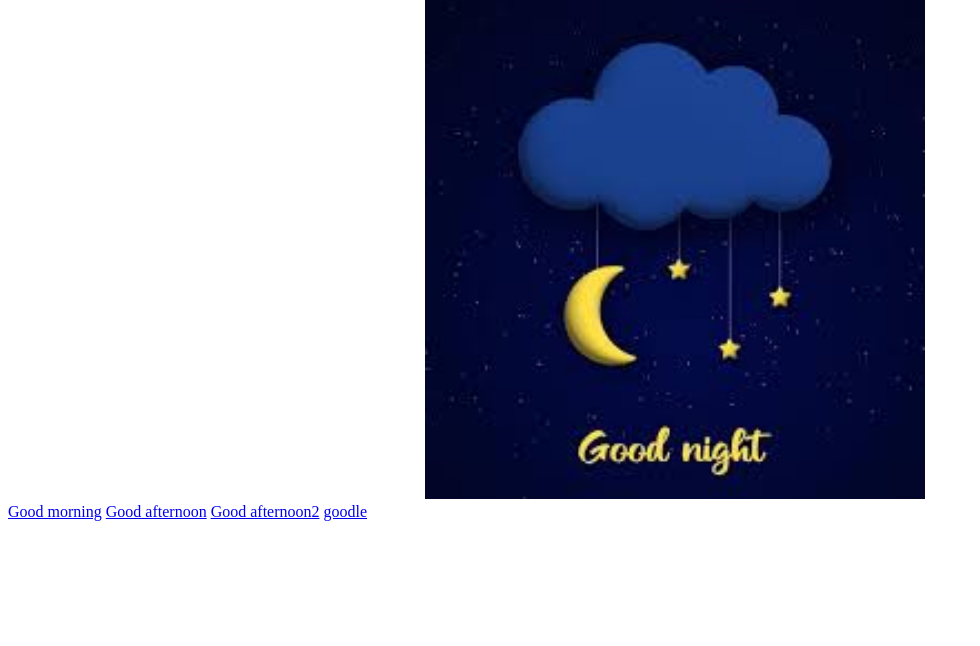
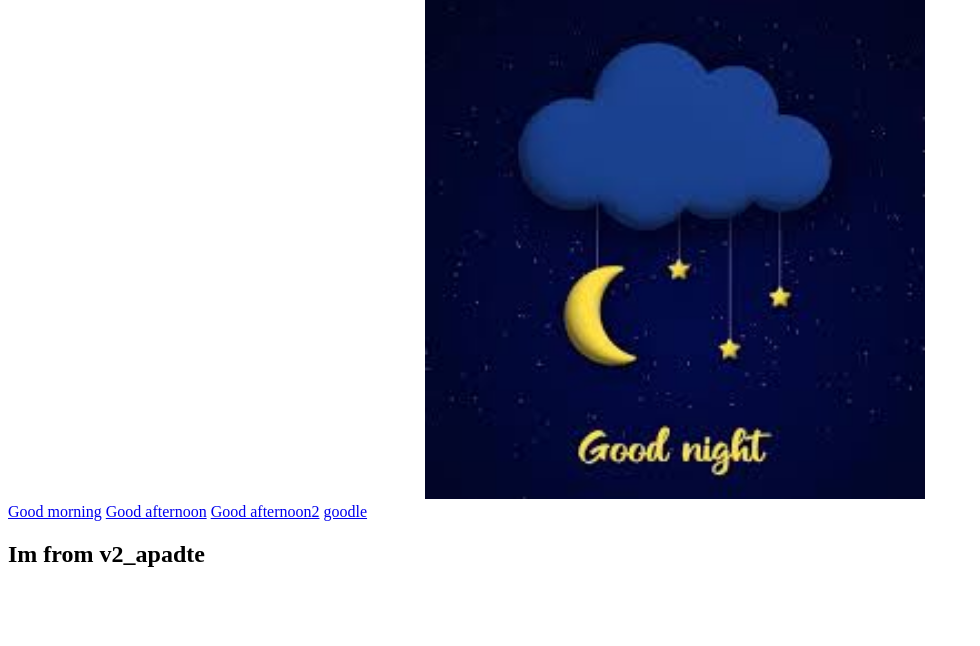
Before and after one commit to bharath447/date-time-, a Django app: page / in a window 1280 px wide; the page is wider, and only the part inside the window is pictured. Shown: the part 139-785 px from the top of that part, without its empty margins (0-980 px from the left). Run offline with Django 4.2, Linux system fonts and the light colour scheme.

Commit message:
added v2_apdate file

```diff
--- a/templates/testapp/wish.html
+++ b/templates/testapp/wish.html
@@ -28,5 +28,6 @@
     <a href="afternoon.html">Good afternoon</a>
     <a href="afternoon.html">Good afternoon2</a>
     <a href="https://www.google.co.in/">goodle</a>
+    <h2>Im from v2_apadte</h2>
 </body>
 </html>
```
